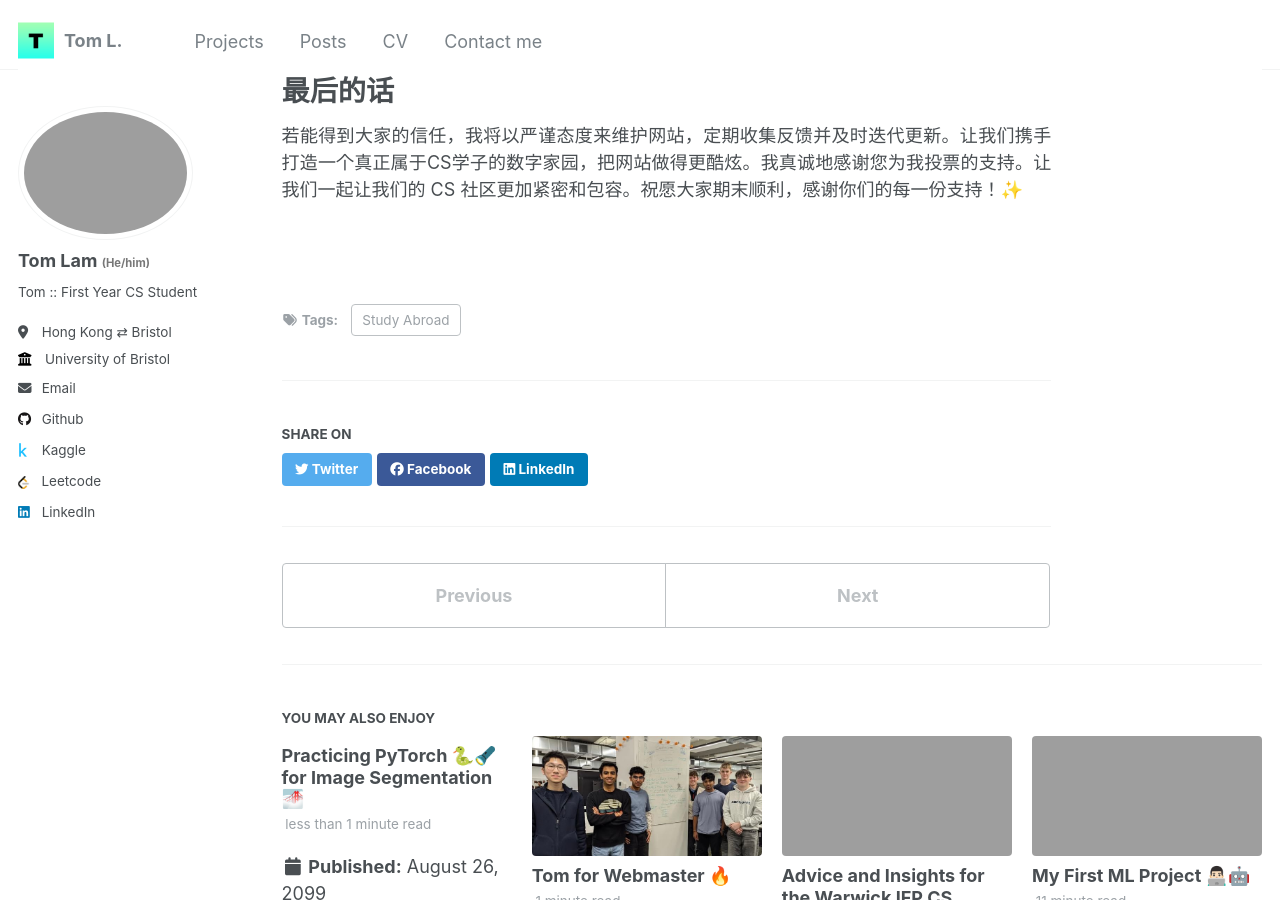
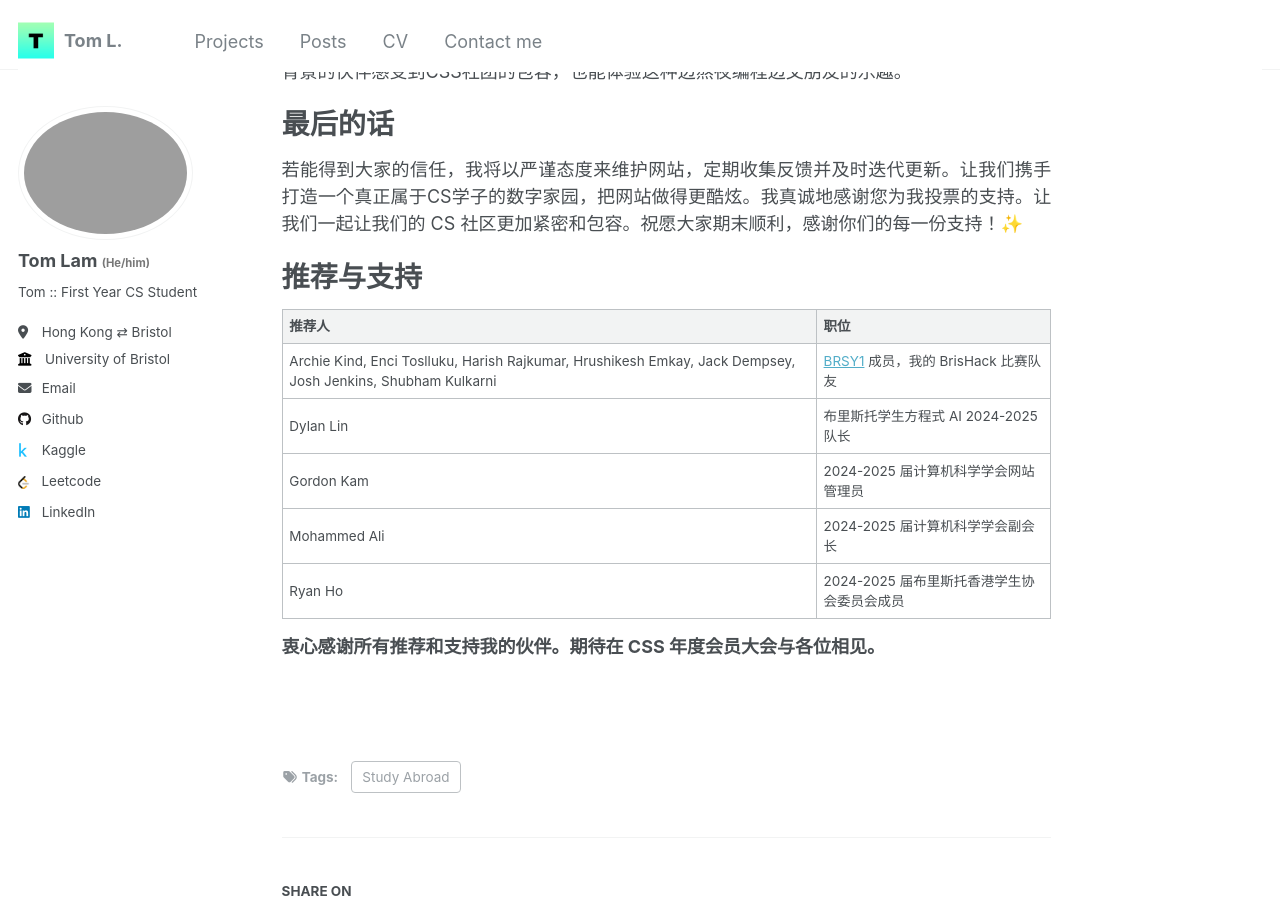
Before and after one commit to T0mLam/t0mlam.github.io, a Jekyll site: the page built from _posts/2025-03-12-webmaster-manifesto-chinese.md, in a window 1280 px wide and 900 px high, scrolled down 1062 px. Built offline with Jekyll 4.4.1, drawn with Linux system fonts in a browser that asks for light colours; comment, search, counter and statistics services are not loaded.

Commit message:
add endorsements section and update layout in webmaster manifesto

```diff
--- a/_posts/2025-03-12-webmaster-manifesto-chinese.md
+++ b/_posts/2025-03-12-webmaster-manifesto-chinese.md
@@ -30,4 +30,16 @@ tags:
 
 若能得到大家的信任，我将以严谨态度来维护网站，定期收集反馈并及时迭代更新。让我们携手打造一个真正属于CS学子的数字家园，把网站做得更酷炫。我真诚地感谢您为我投票的支持。让我们一起让我们的 CS 社区更加紧密和包容。祝愿大家期末顺利，感谢你们的每一份支持！✨
 
+# 推荐与支持
+
+| 推荐人 | 职位 |
+| :--------------- | :--------------- |
+| Archie Kind, Enci Toslluku, Harish Rajkumar, Hrushikesh Emkay, Jack Dempsey, Josh Jenkins, Shubham Kulkarni | [BRSY1](https://github.com/BRSY1) 成员，我的 BrisHack 比赛队友 |
+| Dylan Lin | 布里斯托学生方程式 AI 2024-2025 队长 |
+| Gordon Kam | 2024-2025 届计算机科学学会网站管理员 |
+| Mohammed Ali | 2024-2025 届计算机科学学会副会长 |
+| Ryan Ho | 2024-2025 届布里斯托香港学生协会委员会成员 |
+
+**衷心感谢所有推荐和支持我的伙伴。期待在 CSS 年度会员大会与各位相见。**
+
 <br/>
```
Also changed, not shown: _posts/2025-03-12-webmaster-manifesto.md (+1 -5 lines).
